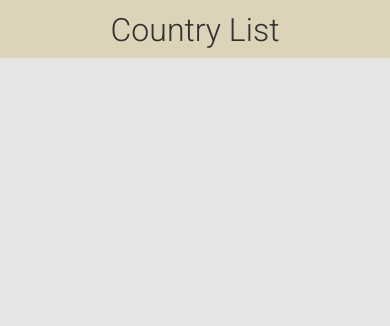
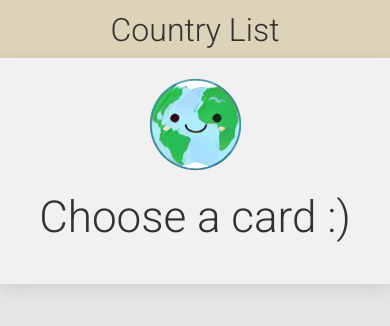
Before and after one commit to lanachayka/country-list, a React (Create React App) app: page / in a window 390 px wide. Shown: the top 326 px of the page. Built offline with nearby package versions, Linux system fonts and the light colour scheme.

Commit message:
create component ChooseCard with mobile style

```diff
--- a/src/App.js
+++ b/src/App.js
@@ -1,10 +1,12 @@
 import './App.css';
 import Header from "./components/Header/Header";
+import ChooseCard from "./components/ChooseCard/ChooseCard";
 
 function App() {
   return (
     <div>
         <Header />
+        <ChooseCard />
     </div>
   );
 }
--- a/src/components/ChooseCard/ChooseCard.js
+++ b/src/components/ChooseCard/ChooseCard.js
@@ -0,0 +1,9 @@
+import st from './ChooseCard.module.css'
+import planet from '../../images/planet.png'
+
+export default function ChooseCard() {
+    return (<div className={st.wrapper}>
+                <img className={st.image} src={planet} alt="Planet emoji"/>
+                <p className={st.title}>Choose a card :)</p>
+            </div>)
+}
--- a/src/components/ChooseCard/ChooseCard.module.css
+++ b/src/components/ChooseCard/ChooseCard.module.css
@@ -0,0 +1,18 @@
+.wrapper {
+    background-color: var(--choose-card-background);
+    height: 226px;
+    display: flex;
+    flex-direction: column;
+    align-items: center;
+    box-shadow: 0px 4px 16px rgba(0, 0, 0, 0.1);
+}
+
+.image {
+    width: 133px;
+    height: 133px;
+}
+
+.title {
+    font-size: 44px;
+    line-height: 52px;
+}
--- a/src/index.css
+++ b/src/index.css
@@ -3,7 +3,7 @@
 /*COLORS*/
 :root {
   --main-background: #E5E5E5;
-  --details-background: #F1F1F1;
+  --choose-card-background: #F1F1F1;
   --header-background: rgba(214, 194, 141, 0.5);
   --cards-background: linear-gradient(180deg, rgba(255, 228, 133, 0.5) 21.88%, rgba(186, 123, 0, 0.5) 100%);
   --balls-color-1: #FBCAB3;
```
